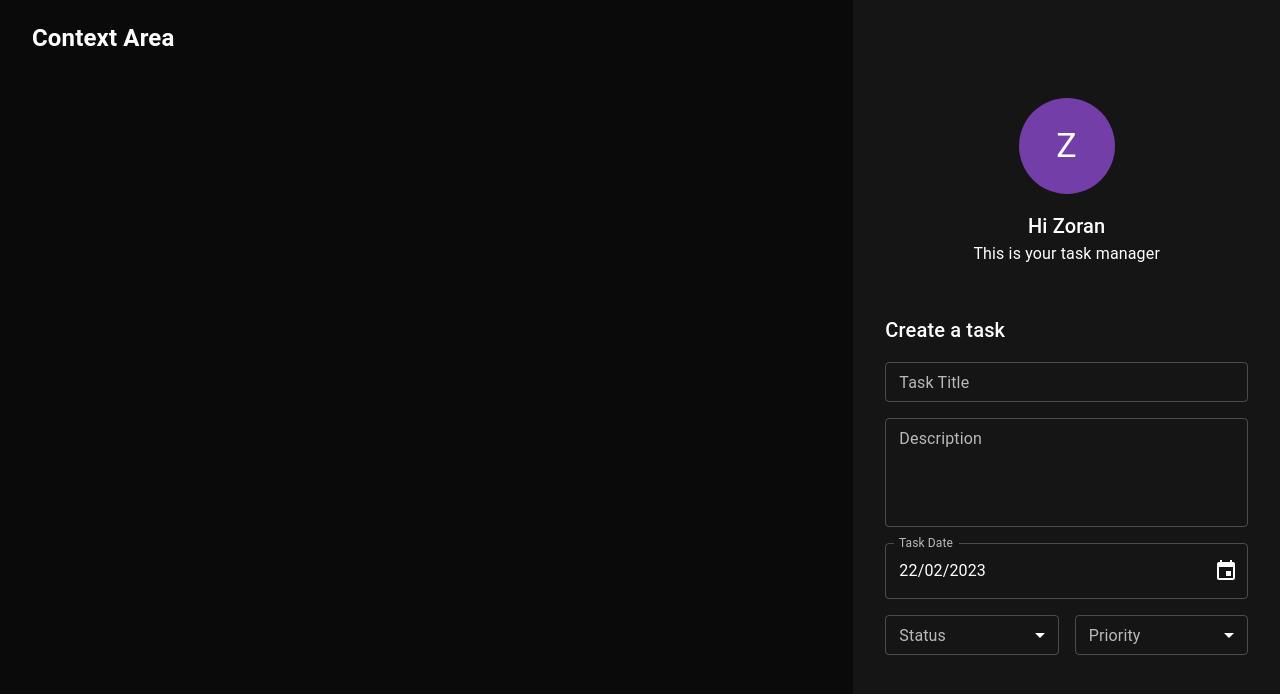
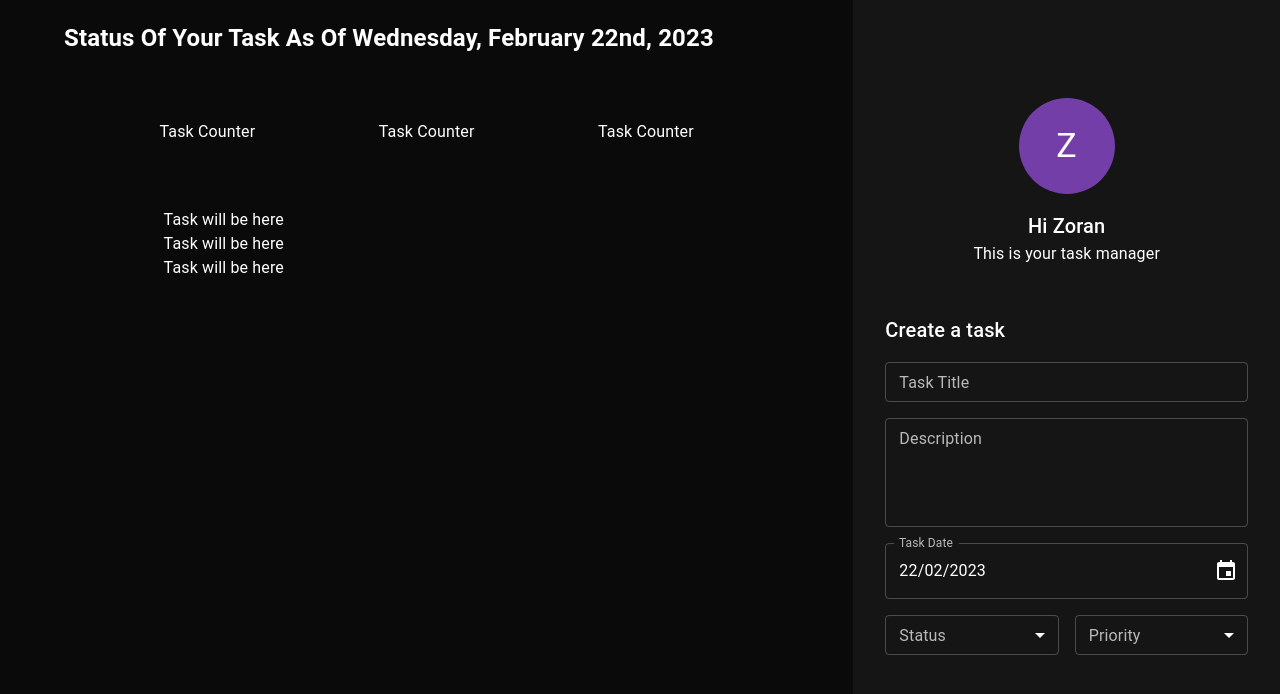
Before and after one commit to ZoranMustac/todo-app, a React (Create React App) app: page / in a window 1280 px wide. Shown: the top 694 px of the page. Built offline with nearby package versions, Linux system fonts and the light colour scheme.

Commit message:
Added task area layout

```diff
--- a/src/components/taskArea/taskArea.tsx
+++ b/src/components/taskArea/taskArea.tsx
@@ -1,10 +1,47 @@
 import React, { FC, ReactElement } from 'react';
-import { Grid } from '@mui/material';
+import { Box, Grid } from '@mui/material';
+import { format } from 'date-fns';
 
 export const TaskArea: FC = (): ReactElement => {
     return (
         <Grid item md={8} px={4}>
-            <h2>Context Area</h2>
+            <Box mb={8} px={4}>
+                <h2>
+                    Status Of Your Task As Of{' '}
+                    {format(new Date(), 'PPPP')}
+                </h2>
+            </Box>
+            <Grid
+                container
+                display="flex"
+                justifyContent="center"
+            >
+                <Grid
+                    item
+                    display="flex"
+                    flexDirection="row"
+                    justifyContent="space-around"
+                    alignItems="center"
+                    md={10}
+                    xs={12}
+                    mb={8}
+                >
+                    <Box>Task Counter</Box>
+                    <Box>Task Counter</Box>
+                    <Box>Task Counter</Box>
+                </Grid>
+                <Grid
+                    item
+                    display="flex"
+                    flexDirection="column"
+                    xs={10}
+                    md={8}
+                >
+                    <Box>Task will be here</Box>
+                    <Box>Task will be here</Box>
+                    <Box>Task will be here</Box>
+                </Grid>
+            </Grid>
         </Grid>
     );
 };
```
